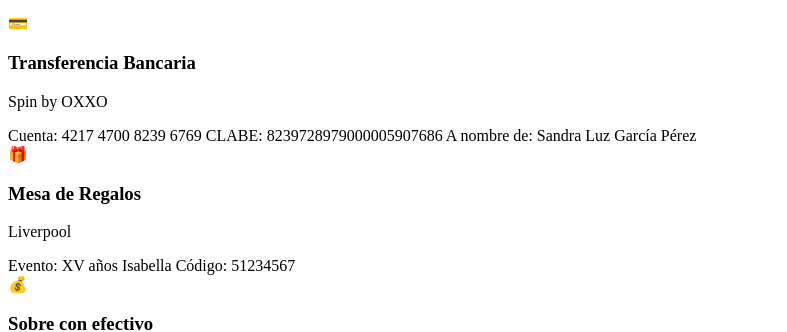
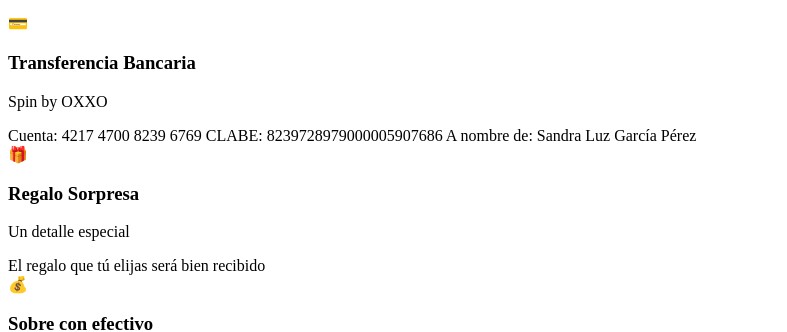
Before and after one commit to ROR2022/quince-basic-luz, a Next.js app: page / in a window 1280 px wide. Shown: the part 7005-7337 px from the top of the page, without its empty margins (0-787 px from the left). Built offline with nearby package versions, Linux system fonts and the light colour scheme.

Commit message:
detalles

```diff
--- a/components/sections/basic/data/basic-demo-data.ts
+++ b/components/sections/basic/data/basic-demo-data.ts
@@ -69,9 +69,9 @@ export const basicDemoData = {
       },
       {
         icon: "🎁",
-        title: "Mesa de Regalos",
-        description: "Liverpool",
-        details: "Evento: XV años Isabella\nCódigo: 51234567"
+        title: "Regalo Sorpresa",
+        description: "Un detalle especial",
+        details: "El regalo que tú elijas será bien recibido"
       },
       {
         icon: "💰",
```
